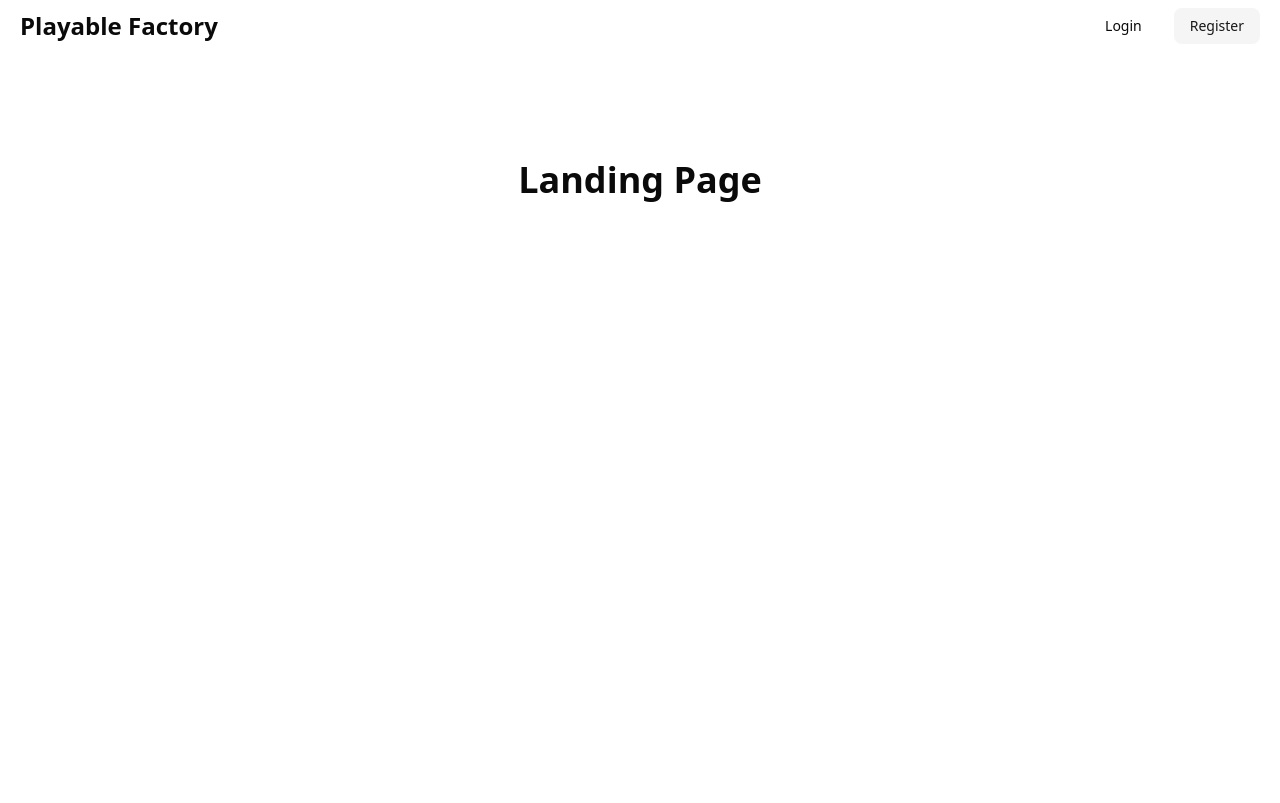
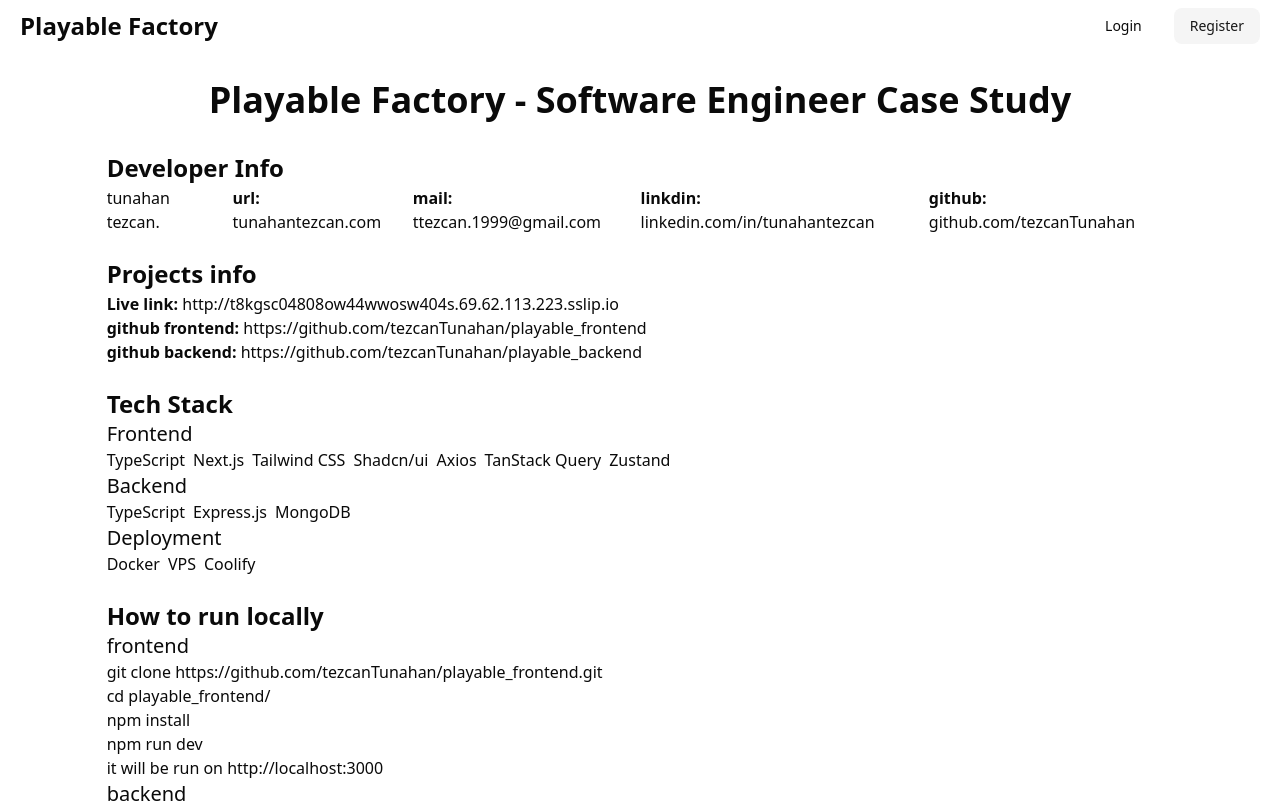
Before and after one commit to tezcanTunahan/playable_frontend, a Next.js app: page / in a window 1280 px wide. Shown: the top 803 px of the page. Built offline with nearby package versions, Linux system fonts and the light colour scheme.

Commit message:
feat add .env.example

```diff
--- a/src/app/page.tsx
+++ b/src/app/page.tsx
@@ -1,11 +1,133 @@
 import LandingNavbar from "@/components/landingNavbar";
+import Link from "next/link";
 
 export default function Page() {
+  const devLinks = [
+    {
+      label: "url",
+      href: "https://tunahantezcan.com",
+      text: "tunahantezcan.com",
+    },
+    {
+      label: "mail",
+      href: "mailto:ttezcan.1999@gmail.com",
+      text: "ttezcan.1999@gmail.com",
+    },
+    {
+      label: "linkdin",
+      href: "https://www.linkedin.com/in/tunahantezcan/",
+      text: "linkedin.com/in/tunahantezcan",
+    },
+    {
+      label: "github",
+      href: "https://github.com/tezcanTunahan",
+      text: "github.com/tezcanTunahan",
+    },
+  ];
+
+  const projectLinks = [
+    {
+      label: "Live link",
+      href: "http://t8kgsc04808ow44wwosw404s.69.62.113.223.sslip.io/",
+      text: "http://t8kgsc04808ow44wwosw404s.69.62.113.223.sslip.io",
+    },
+    {
+      label: "github frontend",
+      href: "https://github.com/tezcanTunahan/playable_frontend",
+      text: "https://github.com/tezcanTunahan/playable_frontend",
+    },
+    {
+      label: "github backend",
+      href: "https://github.com/tezcanTunahan/playable_backend",
+      text: "https://github.com/tezcanTunahan/playable_backend",
+    },
+  ];
+
+  const renderLink = (href: string, text: string) => (
+    <Link href={href} target="_blank" rel="noopener noreferrer">
+      {text}
+    </Link>
+  );
+
   return (
-    <div className="">
+    <div>
       <LandingNavbar />
-      <main className="flex items-center justify-center mt-40">
-        <h1>Landing Page</h1>
+
+      <main className="mt-20 w-10/12 mx-auto">
+        <h1 className="mb-8 text-center">
+          Playable Factory - Software Engineer Case Study
+        </h1>
+
+        <h3 className="mb-0.5">Developer Info</h3>
+        <div className="flex flex-row gap-4 mb-6">
+          <p>tunahan tezcan.</p>
+          {devLinks.map((item) => (
+            <p key={item.label}>
+              <b>{item.label}: </b>
+              {renderLink(item.href, item.text)}
+            </p>
+          ))}
+        </div>
+
+        <h3 className="mb-0.5">Projects info</h3>
+        <div className="mb-6">
+          {projectLinks.map((item) => (
+            <p key={item.label}>
+              <b>{item.label}: </b>
+              {renderLink(item.href, item.text)}
+            </p>
+          ))}
+        </div>
+        <h3>Tech Stack</h3>
+
+        <h4>Frontend</h4>
+        <ul className="flex gap-2">
+          <li>TypeScript</li>
+          <li>Next.js</li>
+          <li>Tailwind CSS</li>
+          <li>Shadcn/ui</li>
+          <li>Axios</li>
+          <li>TanStack Query</li>
+          <li>Zustand</li>
+        </ul>
+
+        <h4>Backend</h4>
+        <ul className="flex gap-2">
+          <li>TypeScript</li>
+          <li>Express.js</li>
+          <li>MongoDB</li>
+        </ul>
+
+        <h4>Deployment</h4>
+        <ul className="flex gap-2 mb-6">
+          <li>Docker</li>
+          <li>VPS</li>
+          <li>Coolify</li>
+        </ul>
+
+        <div>
+          <h3>How to run locally </h3>
+          <h4>frontend</h4>
+          <p>
+            git clone https://github.com/tezcanTunahan/playable_frontend.git
+            <br />
+            cd playable_frontend/ <br />
+            npm install <br />
+            npm run dev <br />
+            it will be run on http://localhost:3000
+          </p>
+          <h4>backend</h4>
+          <p>
+            git clone https://github.com/tezcanTunahan/playable_backend.git
+            <br />
+            cd playable_backend <br />
+            npm install <br />
+            npm run dev <br />
+            you needto mongodb database to acsess url I craete one on my vps you
+            can do the same or you can crate on cloud.mongodb.com and time to
+            create ur .env file as .env.example
+          </p>
+        </div>
       </main>
     </div>
   );
```
Also changed, not shown: 2 other files (tests, documents, lock files or other folders).
